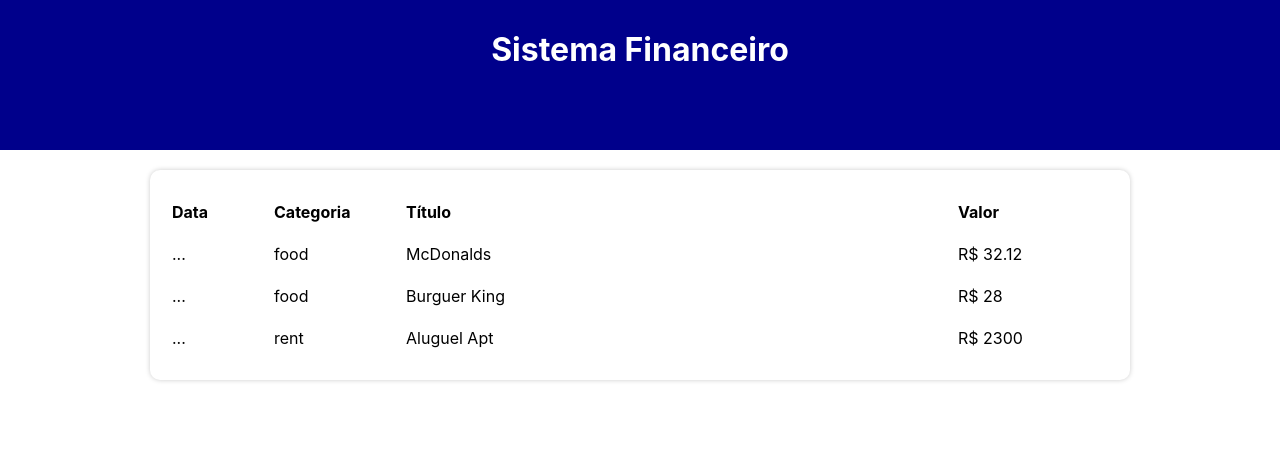
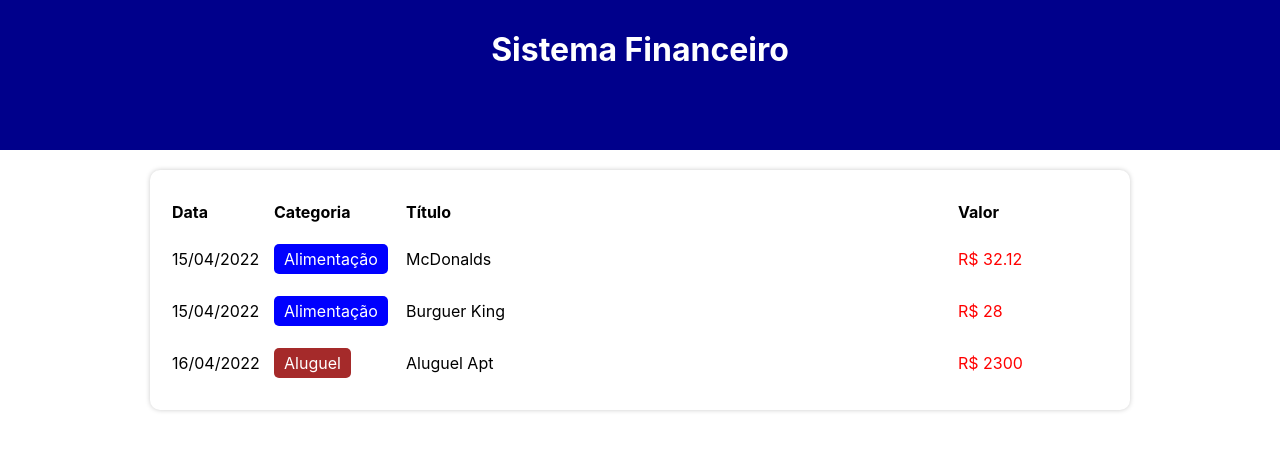
Before and after one commit to gustavobrigatti/expense-tracker, a React (Create React App) app: page / in a window 1280 px wide. Shown: the top 450 px of the page. Built offline with nearby package versions, Linux system fonts and the light colour scheme.

Commit message:
finalização da tabela

```diff
--- a/src/components/TableItem/index.tsx
+++ b/src/components/TableItem/index.tsx
@@ -1,5 +1,7 @@
 import { Item } from '../../types/Item';
 import * as C from './styles';
+import { formatDate } from '../../helpers/dateFilter';
+import { categories } from '../../data/categories';
 
 type Props = {
     item: Item
@@ -8,10 +10,18 @@
 export const TableItem = ({ item }: Props) =>{
     return(
         <C.TableLine>
-            <C.TableColumn>...</C.TableColumn>
-            <C.TableColumn>{item.category}</C.TableColumn>
+            <C.TableColumn>{formatDate(item.date)}</C.TableColumn>
+            <C.TableColumn>
+                <C.Category color={categories[item.category].color}>
+                    {categories[item.category].title}
+                </C.Category>
+            </C.TableColumn>
             <C.TableColumn>{item.title}</C.TableColumn>
-            <C.TableColumn>R$ {item.value}</C.TableColumn>
+            <C.TableColumn>
+                <C.Value color={categories[item.category].expense ? 'red':'green'}>
+                    R$ {item.value}
+                </C.Value>
+            </C.TableColumn>
         </C.TableLine>
     );
 }
--- a/src/components/TableItem/styles.ts
+++ b/src/components/TableItem/styles.ts
@@ -5,3 +5,15 @@
 export const TableColumn = styled.td`
     padding: 10px 0;
 `;
+
+export const Category = styled.div<{ color: string }>`
+    display: inline-block;
+    padding: 5px 10px;
+    border-radius: 5px;
+    color: #FFF;
+    background-color: ${props => props.color};
+`;
+
+export const Value = styled.div<{ color:string }>`
+    color: ${props => props.color}
+`;
--- a/src/helpers/dateFilter.ts
+++ b/src/helpers/dateFilter.ts
@@ -15,3 +15,13 @@
     }
     return newList;
 }
+
+export const formatDate = (date: Date): string => {
+    let year = date.getFullYear();
+    let month = date.getMonth() + 1;
+    let day = date.getDate();
+
+    return `${addZeroToDate(day)}/${addZeroToDate(month)}/${year}`;
+}
+
+const addZeroToDate = (n: number): string => n < 10 ? `0${n}`:`${n}`;
```
